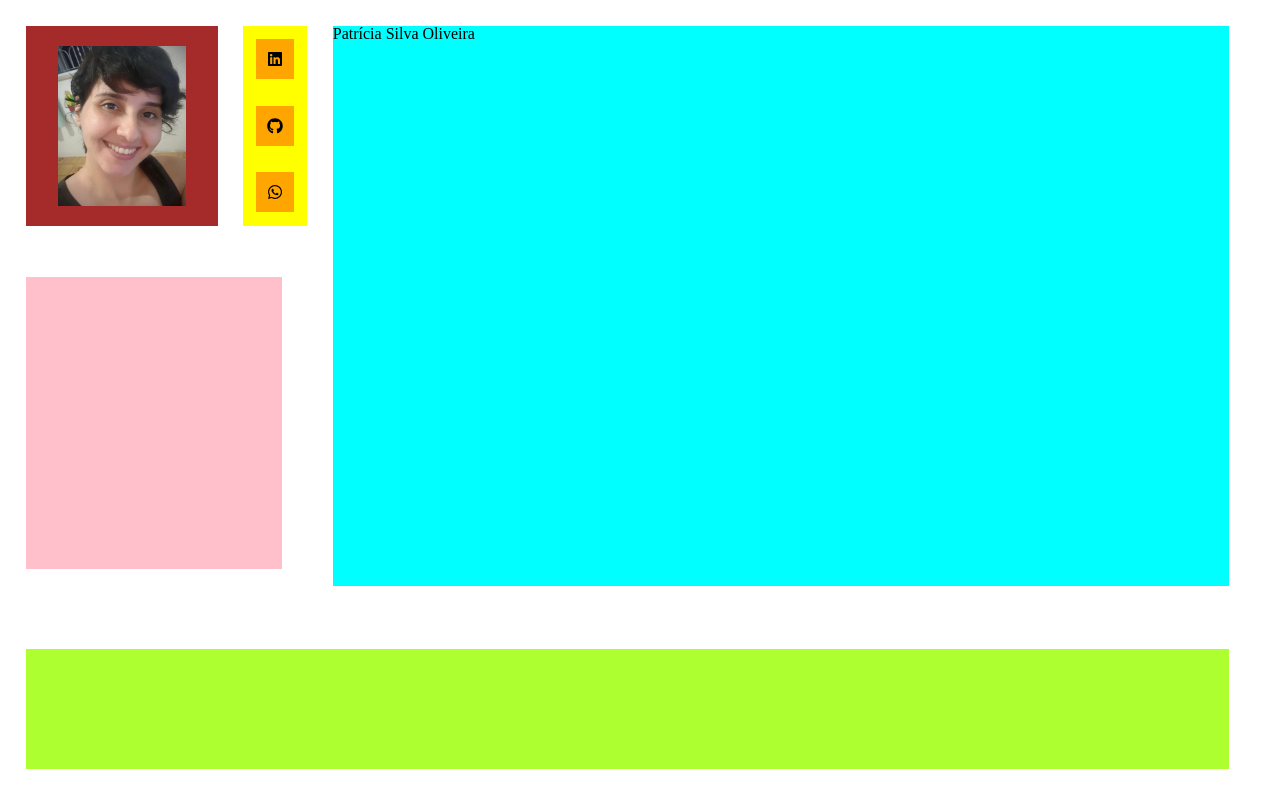
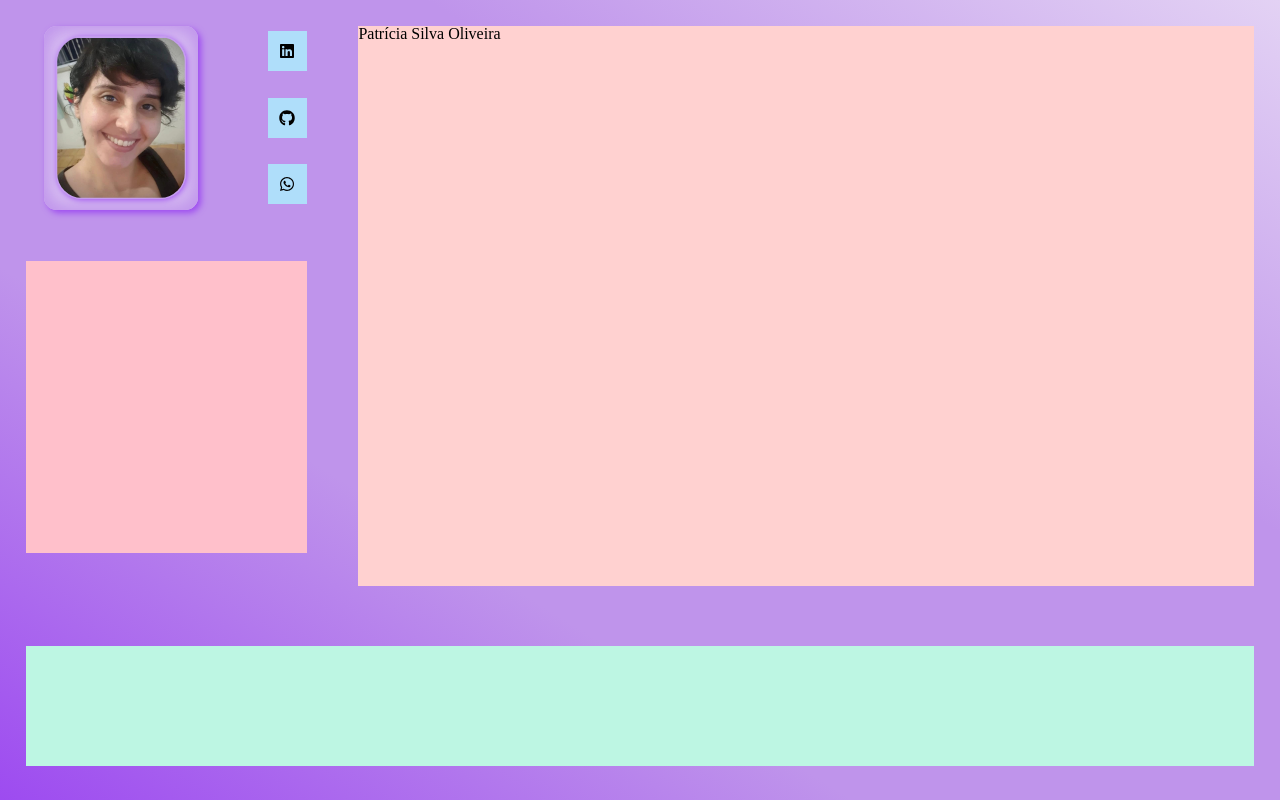
Before and after one commit to olliso17/Myportifolio, a React (Create React App) app: page / in a window 1280 px wide. Built offline with nearby package versions, Linux system fonts and the light colour scheme; a web font is replaced by a local one.

Commit message:
mudanças nas cores, estudo claymorphism

```diff
--- a/src/App.css
+++ b/src/App.css
@@ -4,4 +4,5 @@
     height: 100vh;
     grid-template-columns: 0.8fr 0.3fr 3fr;
     grid-template-rows: 1fr 2fr 1fr;
+    background: linear-gradient(to bottom left, var(--purple4), var(--purple3), var(--purple2), var(--purple1));
 }
--- a/src/components/tittle/Card.css
+++ b/src/components/tittle/Card.css
@@ -1,23 +1,26 @@
 .card-head {
-    width: 15vw;
-    height: 25vh;
+    width: 12vw;
+    height: 23vh;
     margin: 2vw;
-    background-color: brown;
     display: flex;
     justify-content: center;
     align-items: center;
+    background-color: var(--purple4);
+    border-radius: 1vw;
+    box-shadow: 3px 3px 6px 0px var(--purple1), inset -6px -6px 24px 0px var(--purple2), inset 6px 6px 24px 0px var(--purple3);
 }
 
 .card-head img {
     grid-column: 1;
     grid-row: 1;
-    justify-items: center;
     width: 10vw;
     height: 20vh;
+    border-radius: 2vw;
+    padding: 0.1vw;
+    box-shadow: 1px 1px 6px 0px var(--purple1), inset -3px -3px 12px 0px var(--purple2), inset 3px 3px 12px 0px var(--purple3);
 }
 
 .card-link {
-    background-color: yellow;
     width: 5vw;
     height: 25vh;
     display: flex;
@@ -29,7 +32,7 @@
 .link {
     width: 3vw;
     height: 5vh;
-    background-color: orange;
+    background-color: var(--blue1);
     display: flex;
     justify-content: center;
     align-items: center;
@@ -38,7 +41,7 @@
 .text-body {
     width: 70vw;
     height: 70vh;
-    background-color: aqua;
+    background-color: var(--pink1);
     margin: 2vw;
 }
 
@@ -52,6 +55,6 @@
 .card-footer {
     width: 98vw;
     height: 15vh;
-    background-color: greenyellow;
+    background-color: var(--green1);
     margin: 2vw;
 }
--- a/src/index.css
+++ b/src/index.css
@@ -137,18 +137,11 @@ table {
 }
 
 :root {
-    --color-background1: #e5dde6;
-    --color-background2: #dfcae1;
-    --color-background3: #c0a0c3;
-    --color-background4: #a788ab;
-    --color-background5: #8f7193;
-    --color-shadown1: #35007c;
-    --color-shadown2: #58079c;
-    --color-shadown3: #640ba7;
-    --color-contrast3: #f5fac1;
-    --color-contrast2: #fffec2;
-    --color-contrast1: #ffda89;
-    --border-radius: 1.5vw;
-    --height-container: 66vh;
-    --padding-container: 1vw;
+    --purple1: #9d4bf0;
+    --purple2: #bf94eb;
+    --purple3: #bf94eb;
+    --purple4: #E3D2F4;
+    --pink1: #FFD1D0;
+    --blue1: #AFDEFA;
+    --green1: #BDF6E3;
 }
```
